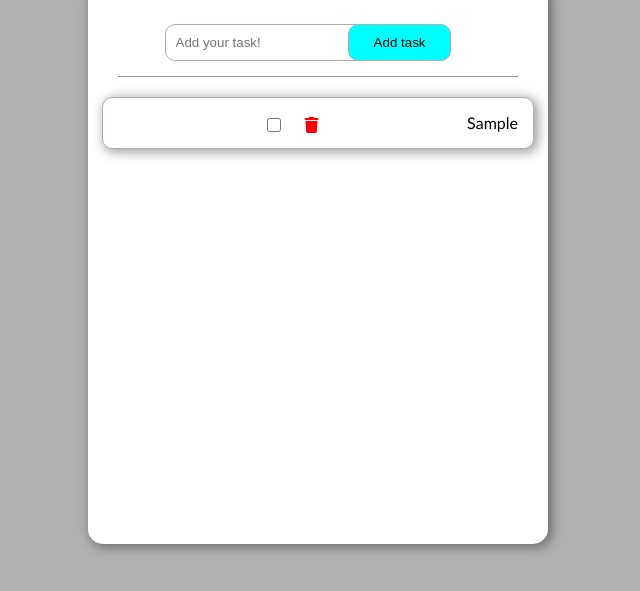
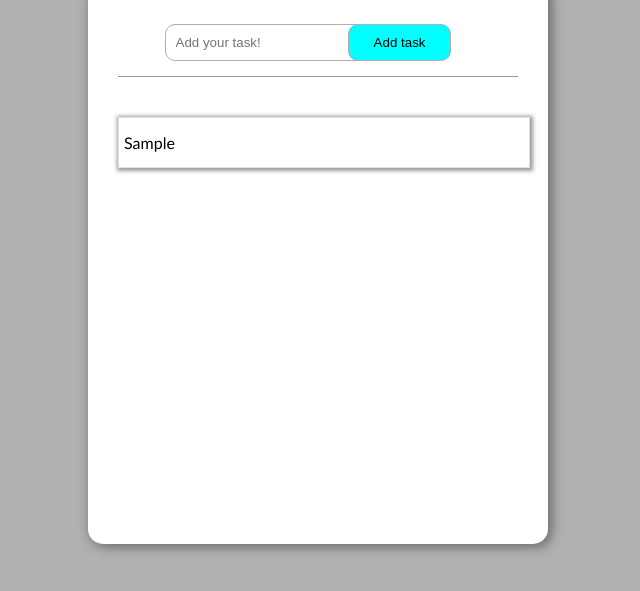
Before and after one commit to rgdsm/to-do-list, a plain HTML site: page index.html in a window 1280 px wide. Both pictures are taken after typing "Sample" into the empty fields and a click on the button "Add task". Shown: the part 145-736 px from the top of the page, without its empty margins (322-962 px from the left). Drawn offline with Linux system fonts and the light colour scheme.

Commit message:
nova atualizacao

```diff
--- a/index.html
+++ b/index.html
@@ -20,7 +20,7 @@
             <div class="addTask">
                 <form>
                     <label for="inputText">
-                        <input type="text" name="" id="inputText" placeholder="Add your task!">
+                        <input type="text" name="" id="inputText" placeholder="Add your task!" maxlength="20">
                         <button type="submit" id="btnAdd" href="#">Add task</button>
                     </label>
 
@@ -28,11 +28,9 @@
             </div>
 
             <div class="taskArea">
-                <p class="task"></p>
-                <div class="icons">
-                    <input type="checkbox" name="" id="checkbox">
-                    <span><a href="#"><i class="fa-solid fa-trash" id="trashIcon"></i></a></i></span>
-                </div>
+                <ul class="task">
+
+                </ul>
             </div>
 
         </div><!-- ToDo Form -->
--- a/script.js
+++ b/script.js
@@ -2,20 +2,28 @@ let taskArea = document.querySelector(".taskArea")
 let addBtn = document.querySelector("#btnAdd")
 let inputText = document.querySelector("#inputText")
 
-let taskText = document.querySelector(".task")
+let taskText = document.querySelector(".taskArea .task")
 
 addBtn.addEventListener("click", function(btn){
 
-    btn.preventDefault()
+    btn.preventDefault();
 
     inputValue = inputText.value;
 
-    taskArea.style.display = "flex"
+    if (inputValue !== "") {
 
-    let newElement = document.createElement("div");
-    newElement.textContent = inputValue;
+        taskText.style.display = "block"
 
-    taskArea.appendChild(newElement);
+        let newElement = document.createElement("li");
 
-    inputText.value = "";
+        newElement.classList.add("liActive")
+        newElement.classList.add("task")
+        newElement.textContent = inputValue;
+
+        taskText.appendChild(newElement);
+
+        inputText.value = "";
+}
+
+
 })
--- a/style.css
+++ b/style.css
@@ -61,22 +61,34 @@ body {
 }
 
 .taskArea{
-    display: none;
     margin: 10px 0 2px 0;
-    width: 100%;
+    width: 400px;
+    height: 100%;
     justify-content: space-between;
-    padding: 15px;
+    padding: 15px 25px;
     background-color: #fff;
     border-radius: 10px;
-    border: 1px solid #b6acac;
-    box-shadow: 3px 2px 12px 1px rgba(0, 0, 0, .4);
+    overflow-y: scroll;
+    overflow-x: hidden;
 }
 
-.taskArea:hover {
+.task {
+    width: 100%;
+}
+
+.liActive {
     cursor: pointer;
-    background-color: #f3eded;
-    transition: .5s;
-    box-shadow: 3px 2px 12px 1px rgba(0, 0, 0, .5);
+    list-style: none;
+    box-shadow: 1px 1px 4px 2px rgba(0, 0, 0, .4);
+    border: 1px solid #e2dede;
+    padding: 15px 5px;
+    margin: 5px 0 20px 0px;
+}
+
+.liActive:hover {
+    background-color: #e7d8d8;
+    cursor: pointer;
+    transition: .7s;
 }
 
 #checkbox {
```
